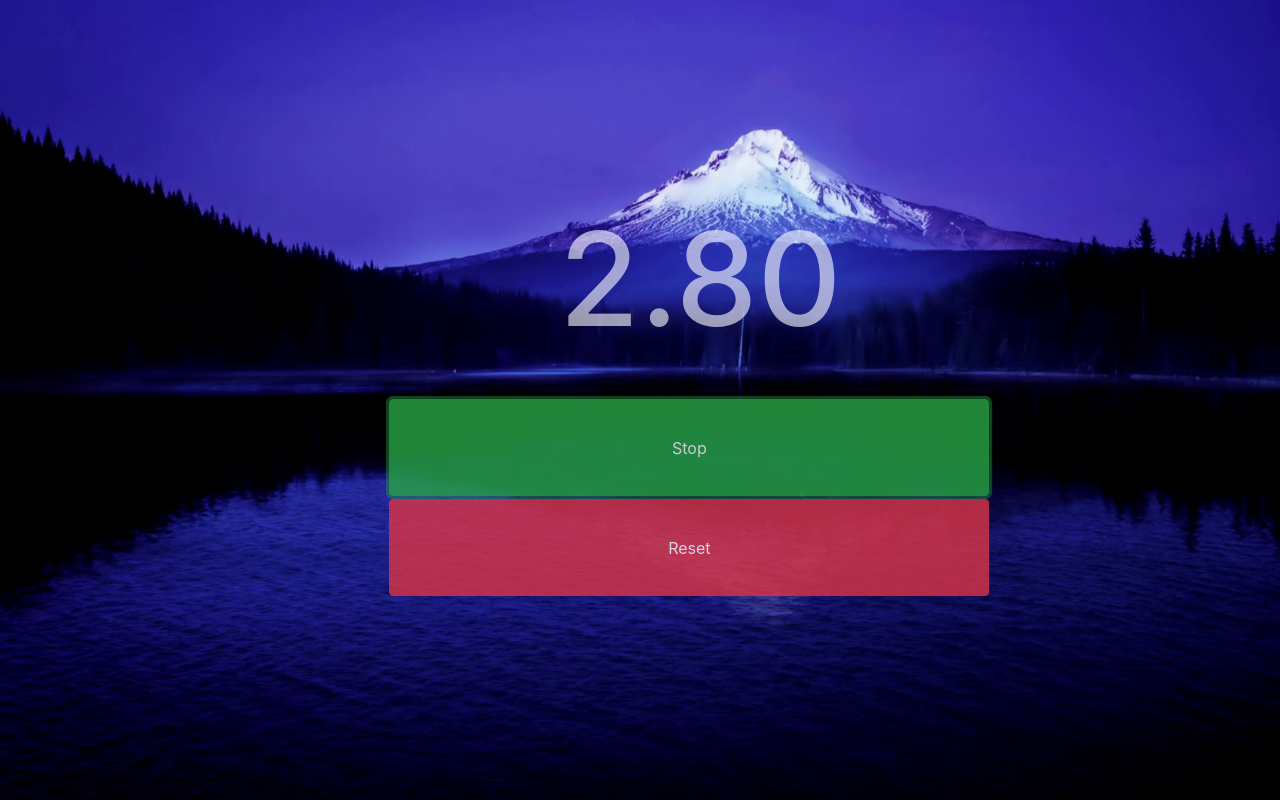
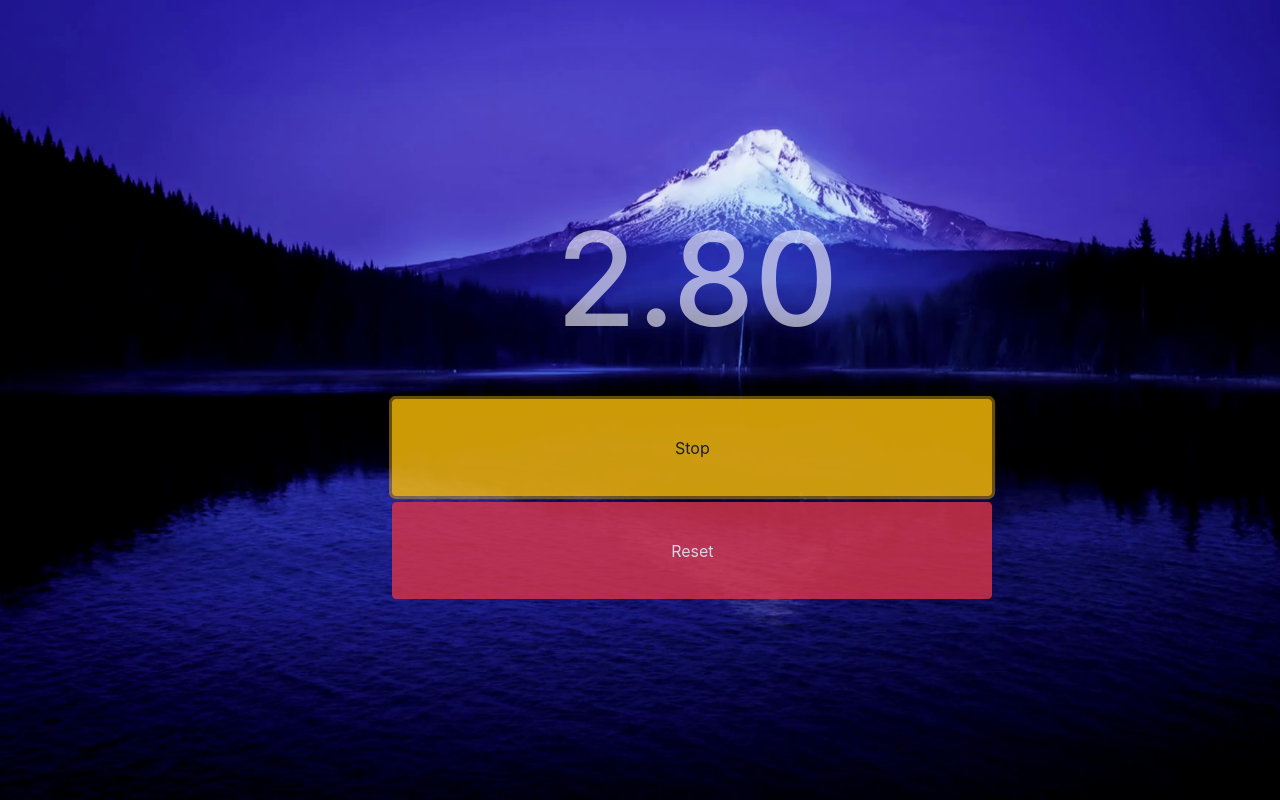
Before and after one commit to ChristopherForrest/jQuery-StopWatch, a plain HTML site: page index.html in a window 1280 px wide. Both pictures are taken after a click on the button "Start". Drawn offline with nearby package versions, Linux system fonts and the light colour scheme.

```diff
--- a/script.js
+++ b/script.js
@@ -8,7 +8,8 @@
 
         $("#start-stop").html('Stop');
         timeLastStarted = Date.now();
-
+        $("#start-stop").removeClass('btn btn-success button');
+        $("#start-stop").addClass('btn btn-warning button');
         setInterval(ticker, 20);
 
     }
@@ -16,7 +17,8 @@
     else{
 
         $("#start-stop").html('Start');
-
+        $("#start-stop").removeClass('btn btn-warning button');
+        $("#start-stop").addClass('btn btn-success button');
         elapsed += (Date.now() - timeLastStarted) / 1000;
 
         timeLastStarted = null;
@@ -40,5 +42,8 @@
     timeLastStarted = null;
     elapsed = 0;
     fullElapsed = 0;
+    $("#start-stop").removeClass('btn btn-warning button');
+    $("#start-stop").addClass('btn btn-success button');
     $("#start-stop").html('Start');
+
 }
--- a/style.css
+++ b/style.css
@@ -25,11 +25,11 @@
     color:white;
     font-size:130px;
     opacity:0.6;
-   margin-left:26%;
+    margin-left:25.5%;
 }
 
 .button{
-   margin:1px;
+    margin:4px;
     height:97px;
     opacity:0.8;
 }
```
